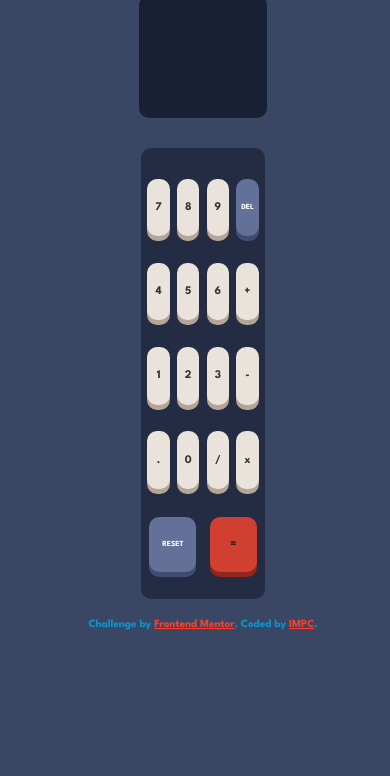
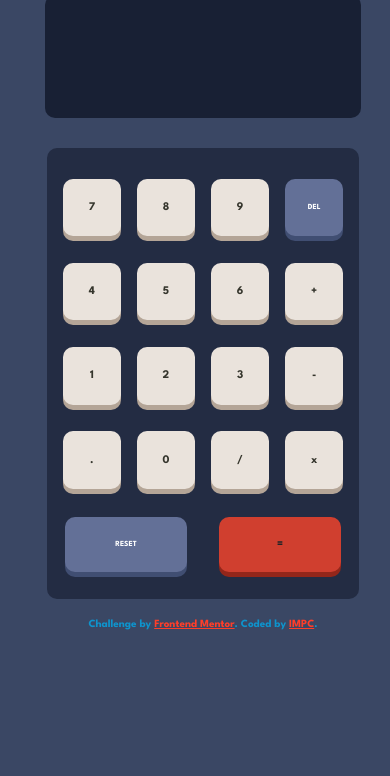
Before and after one commit to impc9/Calculator-app-main, a plain HTML site: page index.html in a window 390 px wide. Shown: the part 96-872 px from the top of the page. Drawn offline with Linux system fonts and the light colour scheme.

Commit message:
Update style.css

```diff
--- a/style.css
+++ b/style.css
@@ -257,3 +257,9 @@ button{
     /* box-shadow: 0px 5px hsl(185, 58%, 25%); */
     /* box-shadow: 0px 5px hsl(285, 91%, 52%); */
 }
+
+@media(max-width: 700px){
+    .calculator{
+        width: 80%;
+    }
+}
```
